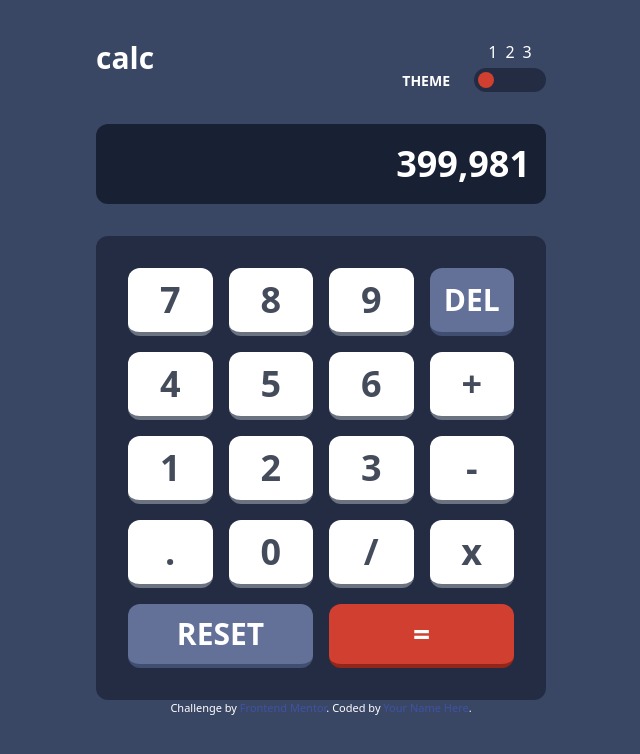
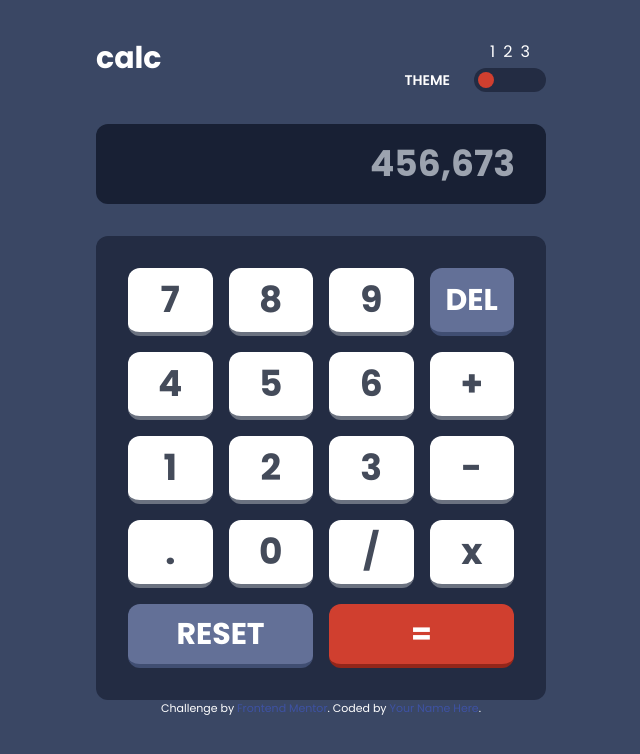
Before and after one commit to SenithVijayantha/calculator, a website: page src/index.html in a window 1280 px wide. Both pictures are taken after a click on the button 805 px from the left and 80 px from the top of the page. Shown: the whole page, without its empty margins (319-959 px from the left). Drawn offline with Linux system fonts and the light colour scheme.

Commit message:
Change span element to input element for number input section of the calc

```diff
--- a/src/index.html
+++ b/src/index.html
@@ -53,8 +53,8 @@
             </div>
         </div>
 
-        <div class="flex flex-col justify-center bg-custom-very-dark-desaturated-blue-3 h-20 rounded-xl pr-4 calc__display">
-            <span class="text-right inline-block w-full text-4xl font-bold calc__display__text">399,981</span>
+        <div class="flex flex-col justify-center bg-custom-very-dark-desaturated-blue-3 h-20 rounded-xl px-4 cursor-text calc__display">
+            <input type="number" class="text-right w-full text-4xl font-bold bg-custom-very-dark-desaturated-blue-3 active:outline-none calc__display__text" placeholder="456,673">
         </div>
 
         <div class="grid grid-cols-4 gap-4 p-8 bg-custom-very-dark-desaturated-blue-2 rounded-xl text-4xl font-bold text-custom-very-dark-grayish-blue keypad__container">
--- a/src/input.css
+++ b/src/input.css
@@ -1,3 +1,5 @@
+@import url('https://fonts.googleapis.com/css2?family=Poppins:ital,wght@0,100;0,200;0,300;0,400;0,500;0,600;0,700;0,800;0,900;1,100;1,200;1,300;1,400;1,500;1,600;1,700;1,800;1,900&display=swap');
+
 @tailwind base;
 @tailwind components;
 @tailwind utilities;
--- a/src/script.js
+++ b/src/script.js
@@ -9,6 +9,7 @@ const deleteButton = document.querySelector('.delete__button');
 const resetButton = document.querySelector('.reset__button');
 const equalButton = document.querySelector('.equal__button');
 const numberButtons = document.querySelectorAll('.number__buttons')
+const calcDisplayText = document.querySelector('.calc__display__text');
 
 themeOneTogglerButton.addEventListener('click', applyThemeOne);
 themeTwoTogglerButton.addEventListener('click', applyThemeTwo);
@@ -19,6 +20,7 @@ function applyThemeOne() {
     container.classList.add('bg-custom-very-dark-desaturated-blue-1', 'text-custom-white');
     toggleContainerElement.classList.add('bg-custom-very-dark-desaturated-blue-2');
     calcDisplayElement.classList.add('bg-custom-very-dark-desaturated-blue-3');
+    calcDisplayText.classList.add('bg-custom-very-dark-desaturated-blue-3');
     keypadContainer.classList.add('bg-custom-very-dark-desaturated-blue-2', 'text-custom-very-dark-grayish-blue');
     deleteButton.classList.add('bg-custom-desaturated-dark-blue-1');
     resetButton.classList.add('bg-custom-desaturated-dark-blue-1');
@@ -35,6 +37,7 @@ function applyThemeTwo() {
     container.classList.add('bg-custom-light-gray', 'text-gray-700');
     toggleContainerElement.classList.add('bg-custom-grayish-red');
     calcDisplayElement.classList.add('bg-custom-grayish-red');
+    calcDisplayText.classList.add('bg-custom-grayish-red');
     keypadContainer.classList.add('bg-custom-grayish-red');
     deleteButton.classList.add('bg-custom-dark-moderate-cyan');
     resetButton.classList.add('bg-custom-dark-moderate-cyan');
@@ -50,6 +53,7 @@ function applyThemeThree() {
     container.classList.add('bg-custom-very-dark-violet-1', 'text-custom-light-yellow');
     toggleContainerElement.classList.add('bg-custom-very-dark-violet-2');
     calcDisplayElement.classList.add('bg-custom-very-dark-violet-2');
+    calcDisplayText.classList.add('bg-custom-very-dark-violet-2');
     keypadContainer.classList.add('bg-custom-very-dark-violet-2');
     deleteButton.classList.add('bg-custom-very-dark-violet-3', 'border-b-custom-vivid-magenta', 'hover:bg-purple-500');
     resetButton.classList.add('bg-custom-very-dark-violet-3', 'border-b-custom-vivid-magenta', 'hover:bg-purple-500');
@@ -62,9 +66,10 @@ function applyThemeThree() {
 }
 
 function removeThemeClasses() {
-    container.classList.remove('bg-custom-very-dark-desaturated-blue-1', 'bg-custom-light-gray', 'bg-custom-very-dark-violet-1', 'text-gray-700', 'text-custom-light-yellow');
+    container.classList.remove('bg-custom-very-dark-desaturated-blue-1', 'bg-custom-light-gray', 'bg-custom-very-dark-violet-1', 'text-gray-700', 'text-custom-light-yellow', 'text-custom-white');
     toggleContainerElement.classList.remove('bg-custom-very-dark-desaturated-blue-2', 'bg-custom-grayish-red', 'bg-custom-very-dark-violet-2');
     calcDisplayElement.classList.remove('bg-custom-very-dark-desaturated-blue-3', 'bg-custom-grayish-red', 'bg-custom-very-dark-violet-2');
+    calcDisplayText.classList.remove('bg-custom-very-dark-desaturated-blue-3', 'bg-custom-grayish-red', 'bg-custom-very-dark-violet-2');
     keypadContainer.classList.remove('bg-custom-very-dark-desaturated-blue-2', 'bg-custom-grayish-red', 'text-custom-very-dark-grayish-blue', 'bg-custom-very-dark-violet-2');
     deleteButton.classList.remove('bg-custom-desaturated-dark-blue-1', 'bg-custom-dark-moderate-cyan', 'bg-custom-very-dark-violet-3', 'border-b-custom-vivid-magenta', 'hover:bg-purple-500');
     resetButton.classList.remove('bg-custom-desaturated-dark-blue-1', 'bg-custom-dark-moderate-cyan', 'bg-custom-very-dark-violet-3', 'border-b-custom-vivid-magenta', 'hover:bg-purple-500');
--- a/tailwind.config.js
+++ b/tailwind.config.js
@@ -3,6 +3,10 @@ module.exports = {
   content: ["./src/*.{html,js}"],
   theme: {
     extend: {
+      fontFamily: {
+        sans: ['Poppins', 'sans-serif']
+      },
+
       colors: {
         // Theme 1
 
```
Also changed, not shown: src/output.css.
